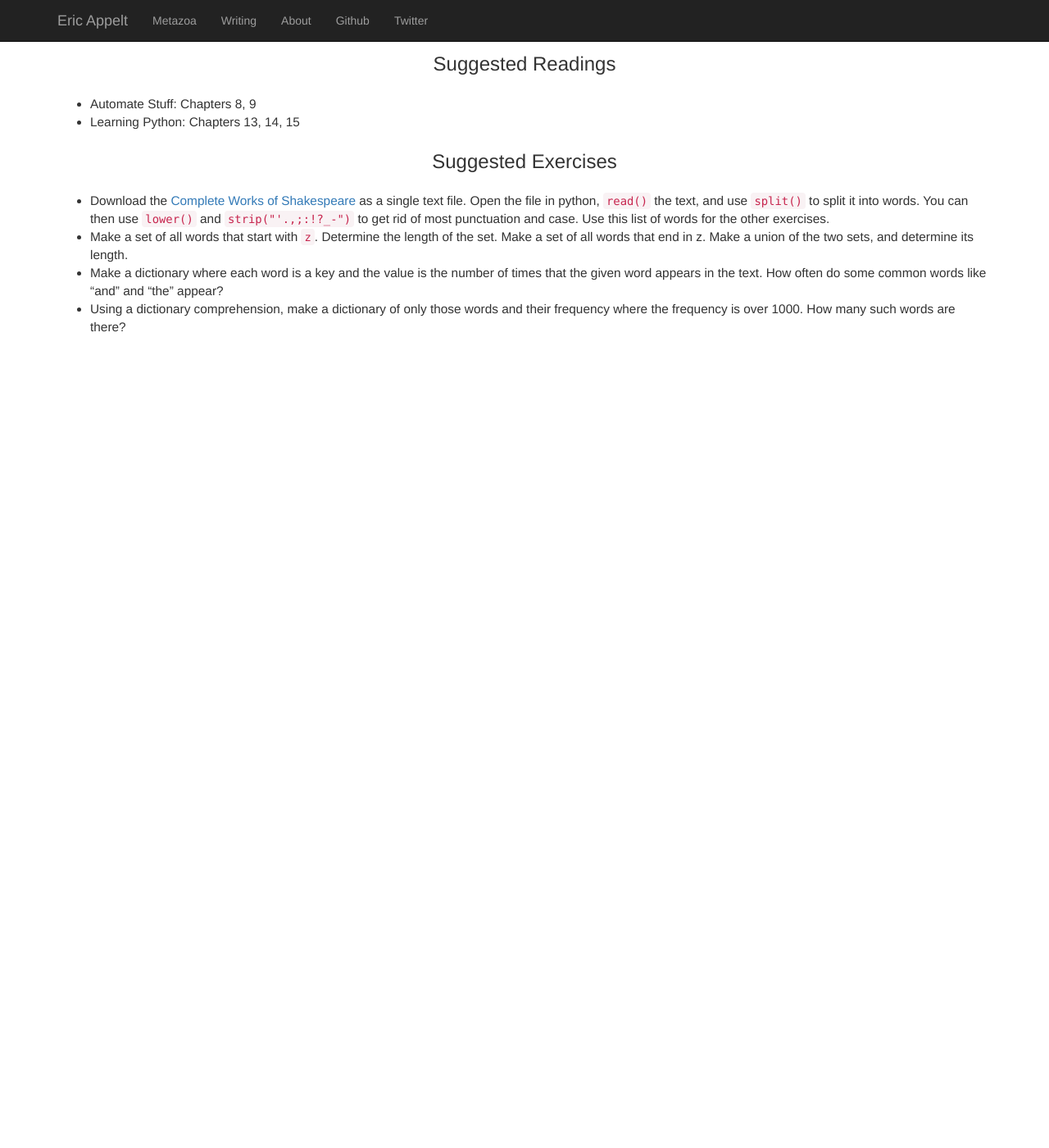
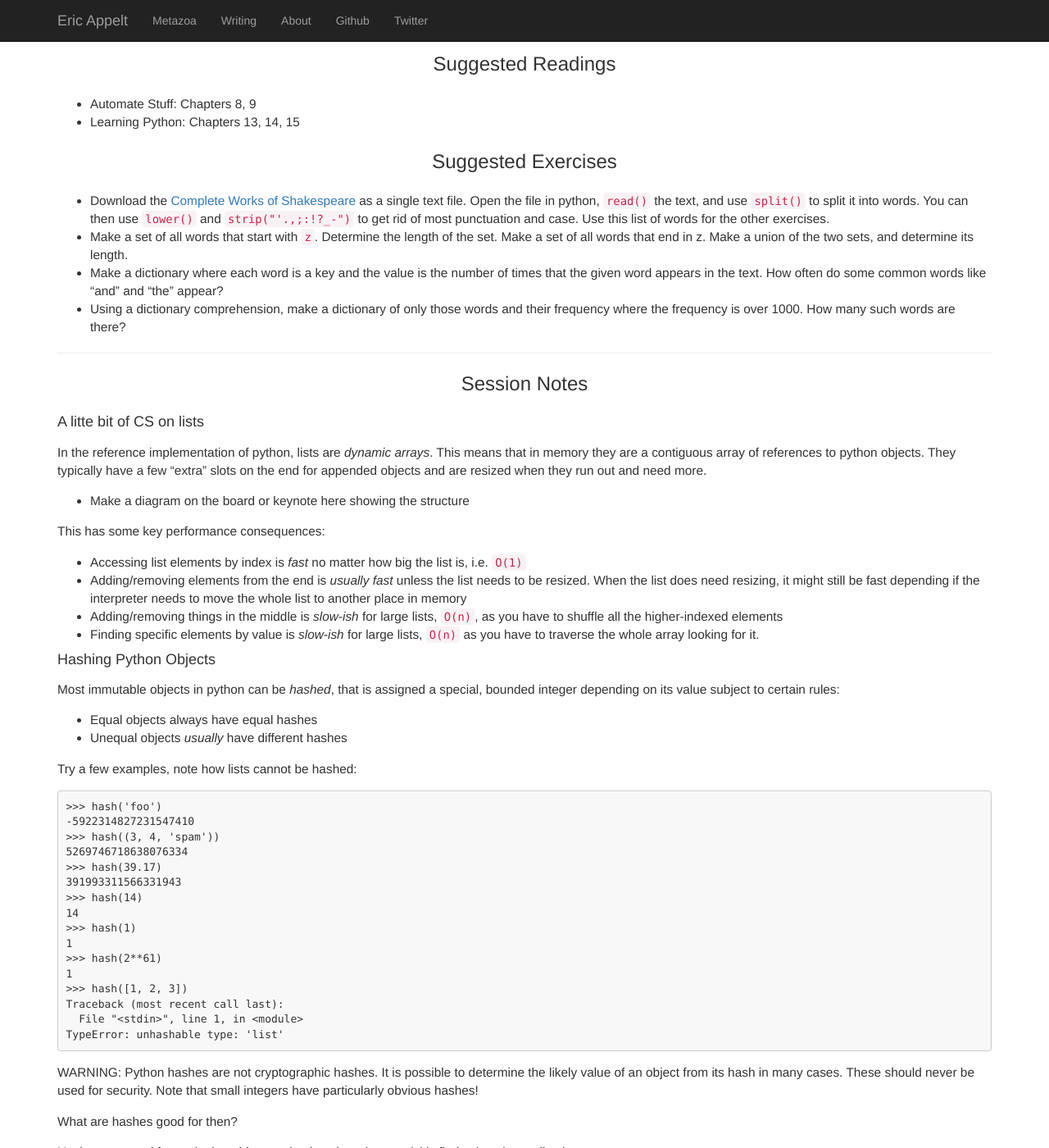
Before and after one commit to appeltel/website-ericappelt, a Jekyll site: the page built from pythonclass/session4.md, in a window 1280 px wide and 1400 px high, scrolled down 270 px. Shown: the whole window at 82% size. Built offline with Jekyll 4.4.1, drawn with Linux system fonts in a browser that asks for light colours; nearby versions of some CDN libraries; before the commit the page ends 900 px from its top, so only the background shows below that; some of the changed text lies outside the part shown.

Commit message:
Add some session 4 notes

````diff
--- a/pythonclass/session4.md
+++ b/pythonclass/session4.md
@@ -25,3 +25,88 @@ title: Session 4
   words like "and" and "the" appear?
 * Using a dictionary comprehension, make a dictionary of only those words and
   their frequency where the frequency is over 1000. How many such words are there?
+
+---
+
+### Session Notes
+
+#### A litte bit of CS on lists
+
+In the reference implementation of python, lists are *dynamic arrays*. This
+means that in memory they are a contiguous array of references to python
+objects. They typically have a few "extra" slots on the end for appended
+objects and are resized when they run out and need more.
+
+* Make a diagram on the board or keynote here showing the structure
+
+This has some key performance consequences:
+
+* Accessing list elements by index is *fast* no matter how big the list is,
+  i.e. `O(1)`
+* Adding/removing elements from the end is *usually fast* unless the list
+  needs to be resized. When the list does need resizing, it might still be
+  fast depending if the interpreter needs to move the whole list to another
+  place in memory
+* Adding/removing things in the middle is *slow-ish* for large lists, `O(n)`,
+  as you have to shuffle all the higher-indexed elements
+* Finding specific elements by value is *slow-ish* for large lists, `O(n)`
+  as you have to traverse the whole array looking for it.
+
+#### Hashing Python Objects
+
+Most immutable objects in python can be *hashed*, that is assigned a special,
+bounded integer depending on its value subject to certain rules:
+
+* Equal objects always have equal hashes
+* Unequal objects *usually* have different hashes
+
+Try a few examples, note how lists cannot be hashed:
+
+```
+>>> hash('foo')
+-5922314827231547410
+>>> hash((3, 4, 'spam'))
+5269746718638076334
+>>> hash(39.17)
+391993311566331943
+>>> hash(14)
+14
+>>> hash(1)
+1
+>>> hash(2**61)
+1
+>>> hash([1, 2, 3])
+Traceback (most recent call last):
+  File "<stdin>", line 1, in <module>
+TypeError: unhashable type: 'list'
+```
+
+WARNING: Python hashes are not cryptographic hashes. It is possible to
+determine the likely value of an object from its hash in many cases. These
+should never be used for security. Note that small integers have particularly
+obvious hashes!
+
+What are hashes good for then?
+
+Hashes are good for assigning objects to buckets in order to quickly
+find values in a collection.
+
+#### Sets
+
+A python *set* is a collection of objects but with many differences from
+a python list:
+
+* Sets can *only* contain hashable objects
+* Sets have no inherent ordering, they are not *sequences*
+* However, a set is *iterable*
+* A set will only hold one object of a given value, determined by
+  equality
+* Sets are mutable
+* It is *fast*, `O(1)ish` to find if a given value is in a set, compare to
+  lists where this is slower for large lists
+* They are much like mathematical sets
+
+How to make a set:
+
+* From a literal (using curly braces): `myset = {1, 2, 'spam'}`
+* From the built in set function: `myset = set(<iterable>)`
````
